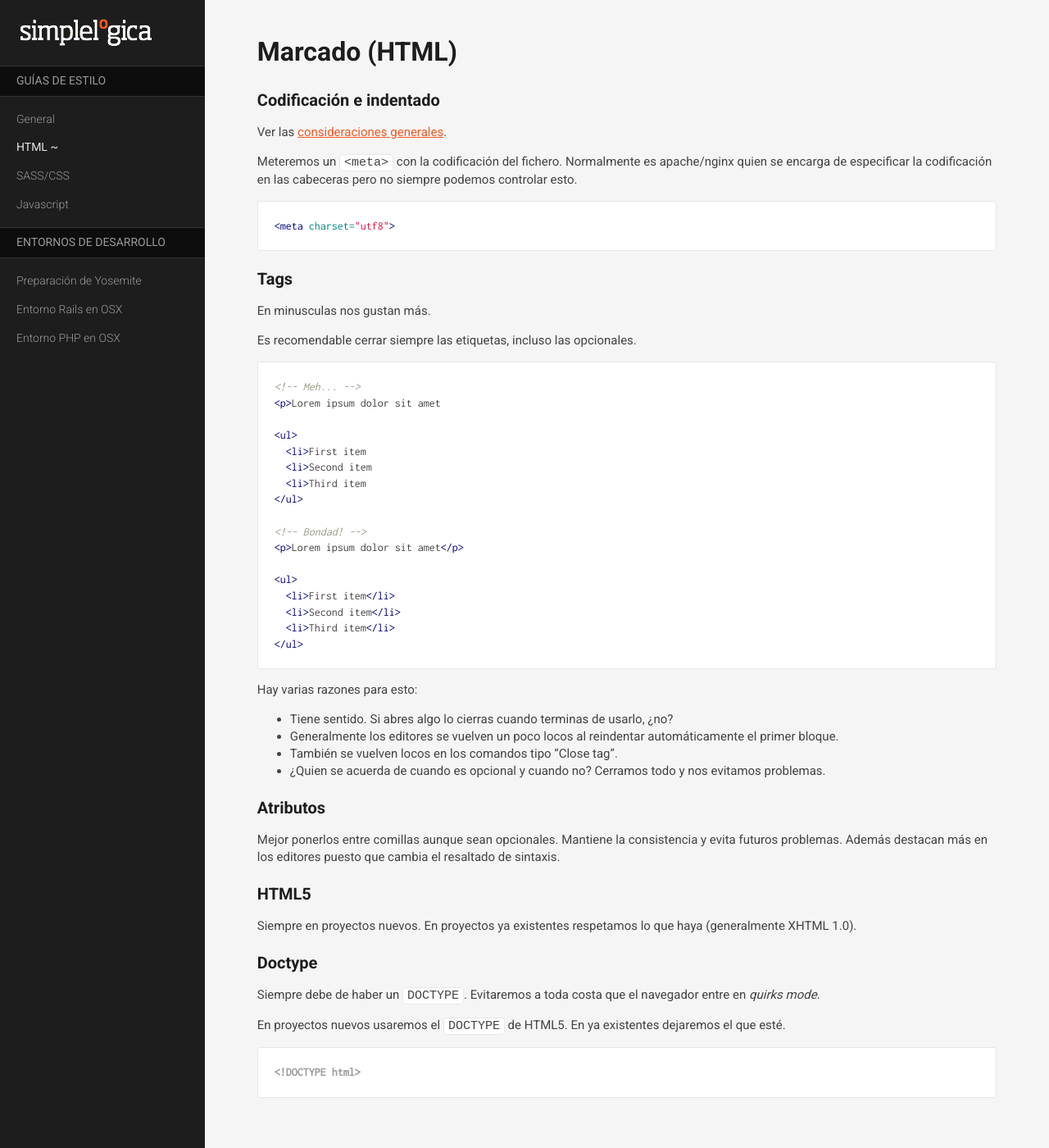
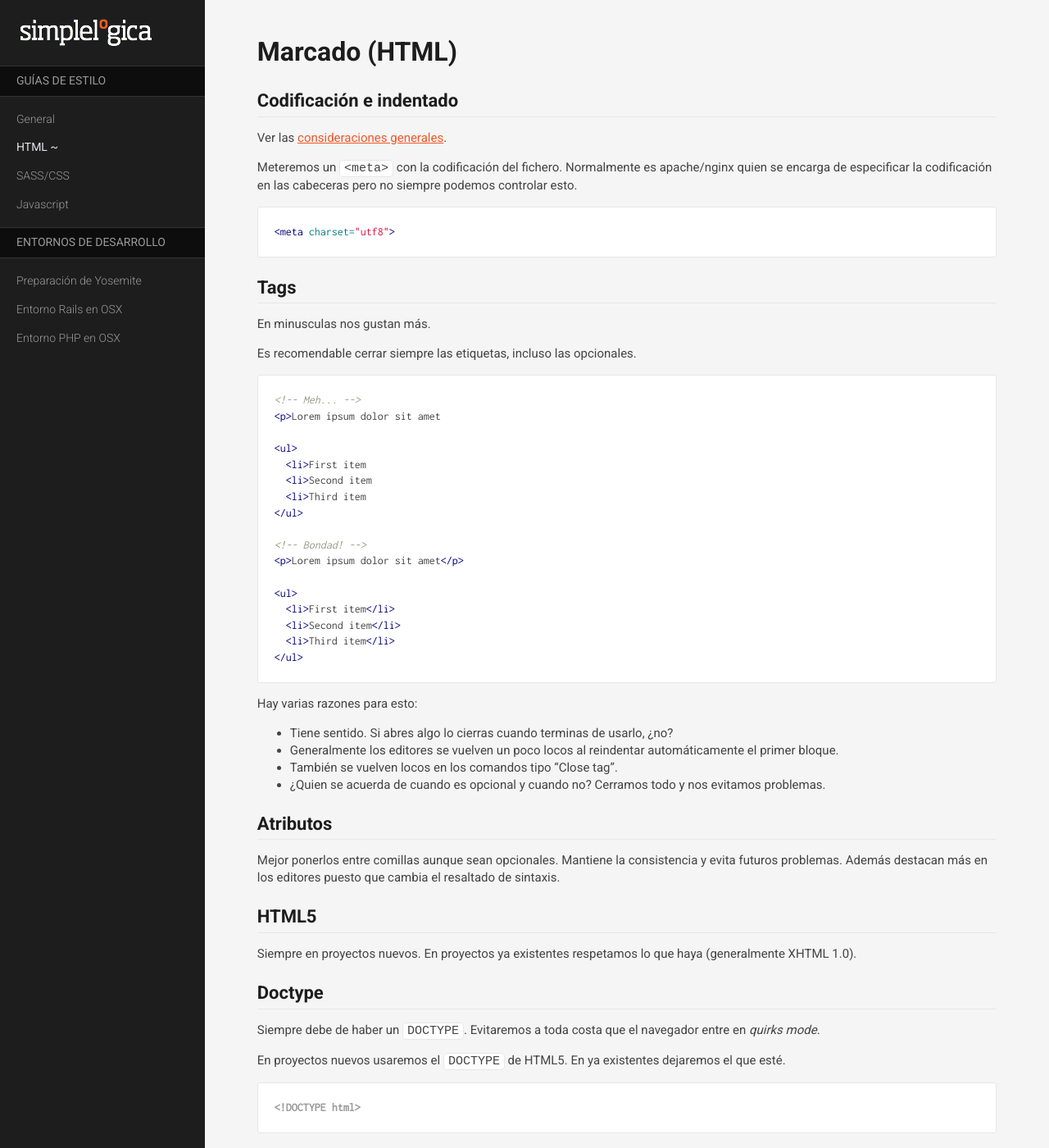
Before and after one commit to simplelogica/styleguides, a Jekyll site: the page built from estilo/HTML.md, in a window 1280 px wide and 1400 px high. Shown: the whole window at 82% size. Built offline with Jekyll 4.4.1, drawn with Linux system fonts in a browser that asks for light colours; nearby versions of some CDN libraries; Markdown is read by kramdown in place of the engine named in the settings.

Commit message:
small styles fixes

```diff
--- a/_sass/_typography.scss
+++ b/_sass/_typography.scss
@@ -15,8 +15,14 @@ h1 {
 }
 
 h2 {
-  font-size: 20px;
+  font-size: 22px;
+  padding-bottom: 3px;
   margin: 1em 0 1ex;
+  border-bottom: 1px solid $border;
+}
+
+h3 {
+  font-size: 16px;
 }
 
 p {
```
